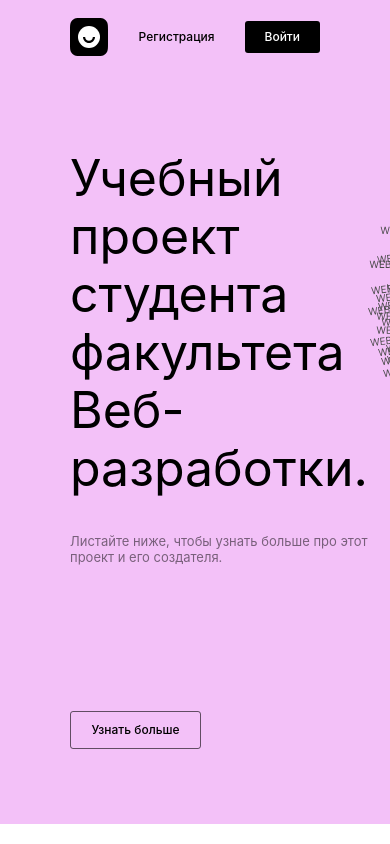
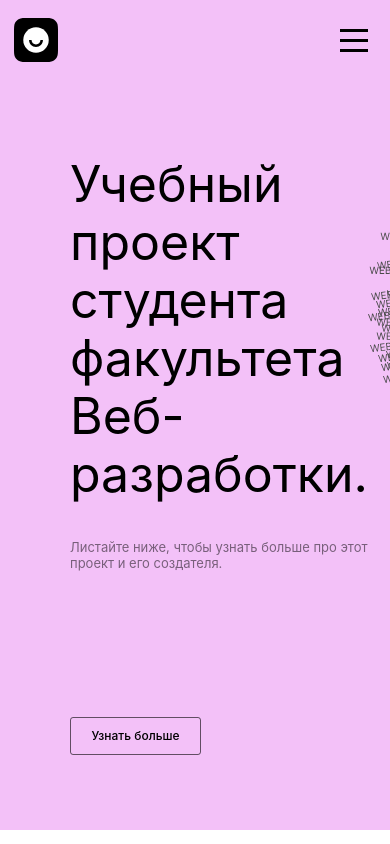
Before and after one commit to Evgeta/movies-explorer-frontend, a React (Create React App) app: page /sign-in in a window 390 px wide. Shown: the top 844 px of the page. Built offline with nearby package versions, Linux system fonts and the light colour scheme.

Commit message:
feat: add burger menu button

```diff
--- a/package.json
+++ b/package.json
@@ -1,5 +1,5 @@
 {
-  "name": "mesto-react",
+  "name": "movies-explorer-frontend",
   "version": "0.1.0",
   "private": true,
   "dependencies": {
--- /dev/null
+++ b/src/components/BurgerMenu/BurgerMenu.css
@@ -0,0 +1,17 @@
+.burger-menu {
+    display: none;
+}
+
+@media screen and (max-width: 768px) {
+
+    .burger-menu {
+      display: block;
+      width: 44px;
+      height: 44px;
+      background-image: url(../../images/burger-menu-icon.svg);
+      background-repeat: no-repeat;
+      background-position: center center;
+      border: 0;
+      background-color: transparent;
+    }
+  }
--- /dev/null
+++ b/src/components/BurgerMenu/BurgerMenu.js
@@ -0,0 +1,14 @@
+import React from 'react';
+
+import './BurgerMenu.css';
+
+function BurgerMenu() {
+  return (
+    <button
+     type="button"
+     className="burger-menu"
+  />
+  );
+}
+
+export default BurgerMenu;
--- a/src/components/Header/Header.css
+++ b/src/components/Header/Header.css
@@ -22,3 +22,15 @@
   .header_theme_white {
     background-color:white;
   }
+
+  @media screen and (max-width: 768px) {
+    .header__container {
+      padding: 18px 30px;
+    }
+  }
+
+  @media screen and (max-width: 425px) {
+    .header__container {
+      padding: 18px 14px;
+    }
+ }
--- a/src/components/Header/Header.js
+++ b/src/components/Header/Header.js
@@ -4,6 +4,8 @@ import "./Header.css";
 import { Link } from "react-router-dom";
 
 import Navigation from '../Navigation/Navigation';
+import BurgerMenu from '../BurgerMenu/BurgerMenu';
+
 
 import logo from '../../images/logo.svg';
 
@@ -17,7 +19,7 @@ function Header() {
 
 
         <Navigation />
-
+        <BurgerMenu />
       </div>
     </header>
   );
--- a/src/components/Navigation/Navigation.css
+++ b/src/components/Navigation/Navigation.css
@@ -36,3 +36,11 @@
     background-color: black;
     border-radius: 3px;
   }
+
+
+  @media screen and (max-width: 768px) {
+
+    .navigation  {
+      display: none;
+    }
+  }
```
Also changed, not shown: src/images/burger-menu-icon.svg (added).
